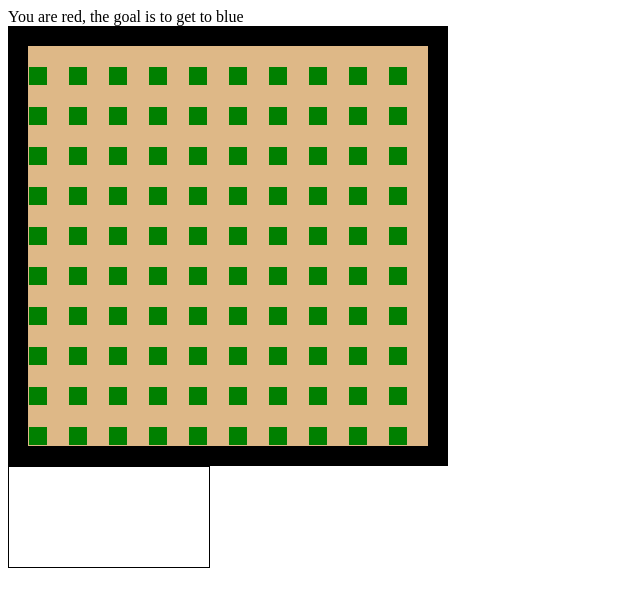
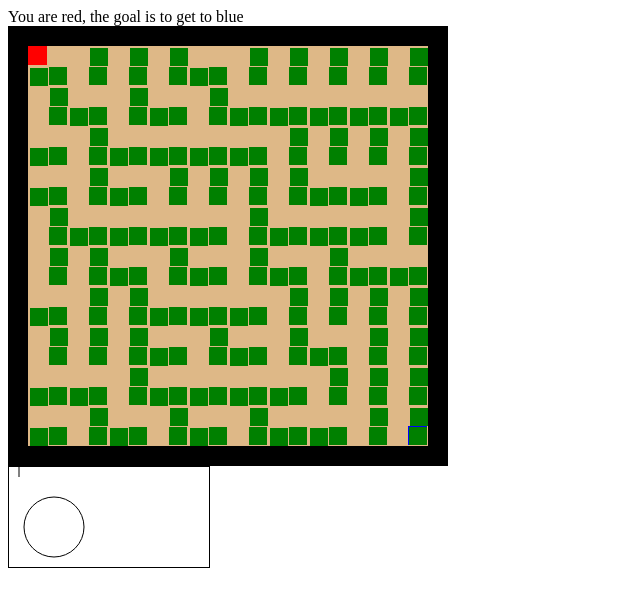
Before and after one commit to NJ-NicolaiJohnsen/maze, a plain HTML site: page index.html in a window 1280 px wide. Shown: the whole page, without its empty margins (0-640 px from the left). Drawn offline with Linux system fonts and the light colour scheme.

Commit message:
now randomly generates a binary maze

```diff
--- a/app.js
+++ b/app.js
@@ -24,7 +24,7 @@ function createMaze(size){
 
 function createWalls(){
     let walls = createMaze(400);
-    let x = 0;
+    let x = 20;
     let y = 20;
 
     walls.forEach(wall=>{
@@ -34,17 +34,45 @@ function createWalls(){
 
         x+=40;
 
-        if (x > 361) {
-            x = 0;
+        if (x > 380) {
+            x = 20;
             y+=40
         }
 
     })
 
-    //console.log(walls)
+    return walls;
 
 }
-createWalls()
+
+
+
+function doSomething(){
+    let walls = createWalls()
+    clonedNodeArray = [];
+    walls.forEach(wall=>{
+        clonedNodeArray.push(wall.cloneNode());
+    })
+
+    for (i=0; i< walls.length; i++){
+        walls[i].appendChild(clonedNodeArray[i]);
+        clonedNodeArray[i].style.top = '0px';
+        clonedNodeArray[i].style.left = '0px'
+        clonedNodeArray[i].style.position = 'relative';
+        if (Math.random()*2>1){
+            clonedNodeArray[i].style.top = '-20px';
+        } else {
+            clonedNodeArray[i].style.left = '-20px'
+        }
+
+
+        //clonedNodeArray[i].style.display = 'none';
+    }
+
+
+
+}
+doSomething()
 
 
 
@@ -74,8 +102,6 @@ createWalls()
 
 
 
-
-/*
 let player = document.querySelector('.player');
 let goal = document.querySelector('.goal');
 let coordinates = {
@@ -148,5 +174,3 @@ function walltest(){
     }
 }
 walltest()
-
-*/
--- a/style.css
+++ b/style.css
@@ -3,7 +3,7 @@
     height: 19px;
     display: inline-block;
     position: absolute;
-    display: none;
+    display: block;
 }
 
 .player {
```
